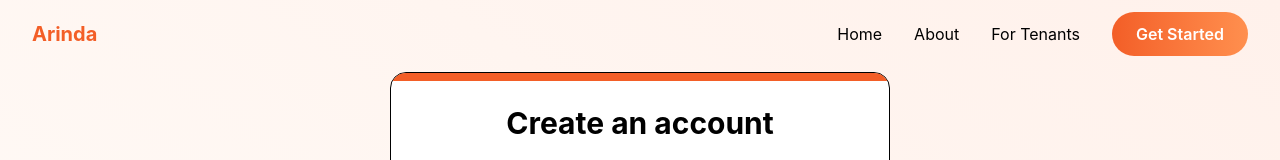
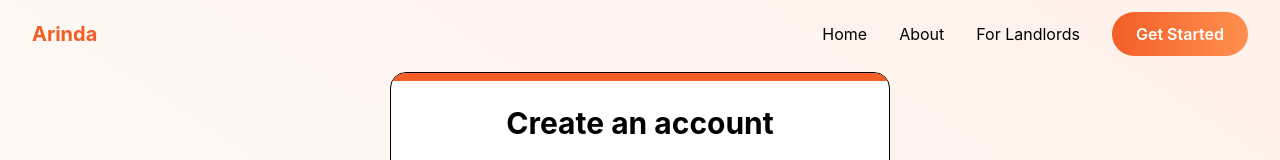
Before and after one commit to siv727/arinda-housing, a React (Vite) app: page /tenant/register in a window 1280 px wide. Shown: the top 160 px of the page. Built offline with nearby package versions, Linux system fonts and the light colour scheme.

Commit message:
fix(pages): resolve Navbar userType, link, and tag issues
- Fixed all Navbar userType prop mismatches in landlord and tenant pages
- Replaced any invalid HTML tags (e.g. <flex>)
- Updated button link addresses for correctness

```diff
--- a/src/pages/landlord/Login.jsx
+++ b/src/pages/landlord/Login.jsx
@@ -16,7 +16,7 @@ const LandlordLogin = () => {
           </h1>
           <p className="text-center mb-6 ">{description}</p>
           <hr></hr>
-          <LoginForm userType="tenant" />
+          <LoginForm userType="landlord" />
           <div class=" text-[14px] text-center text-gray-600 mb-6">
             Don’t have an account?
             <a
--- a/src/pages/tenant/Landing.jsx
+++ b/src/pages/tenant/Landing.jsx
@@ -116,11 +116,11 @@ export default function TenantLanding() {
             Everything you need to find safe, affordable housing in a new city.
           </div>
 
-          <flex class="flex flex-col md:flex-row gap-8 justify-center my-12 max-w-[1250px]">
+          <div class="flex flex-col md:flex-row gap-8 justify-center my-12 max-w-[1250px]">
             <div class="flex md:items-center items-start">
               <img src={phoneMockup} alt="cit-u" class="h-96 object-contain" />
             </div>
-          </flex>
+          </div>
 
           <div class="grid grid-cols-1 md:grid-cols-3 gap-16 md:gap-32 text-center">
             <div class="flex flex-col items-center w-64 gap-y-3">
--- a/src/pages/tenant/Register.jsx
+++ b/src/pages/tenant/Register.jsx
@@ -7,7 +7,7 @@ const TenantRegister = () => {
   const description = "Join us and start managing your listings with ease";
   return (
     <>
-      <Navbar userType="landlord" />
+  <Navbar userType="tenant" />
       <div className="min-h-screen pt-18 flex flex-col items-center justify-center bg-gradient-to-bl from-[#FFF1EB] to-[#FFFDFA] p-4">
         <OrangeHatCard>
           <h1 className="text-3xl font-bold pt-8 py-4 text-center">
```
